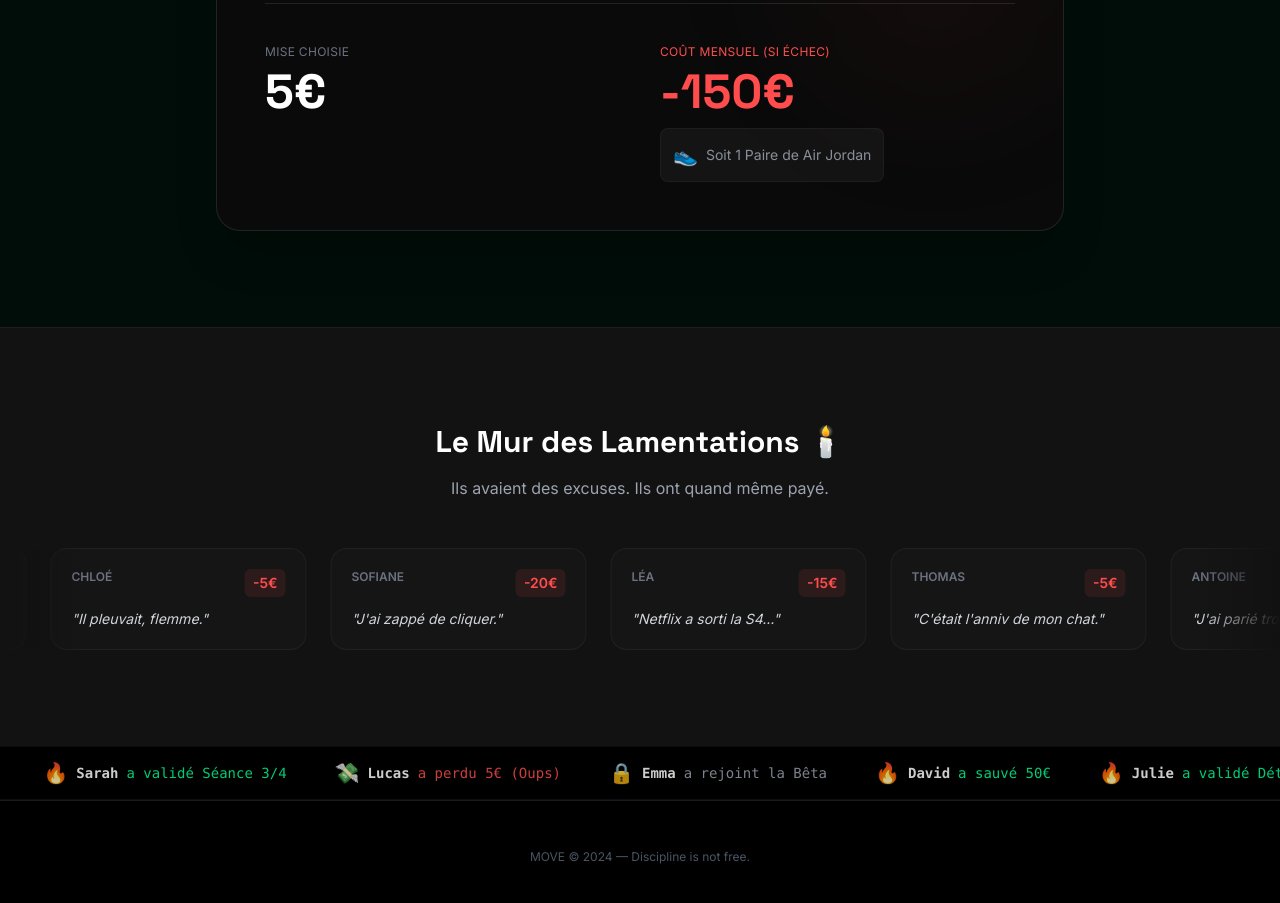
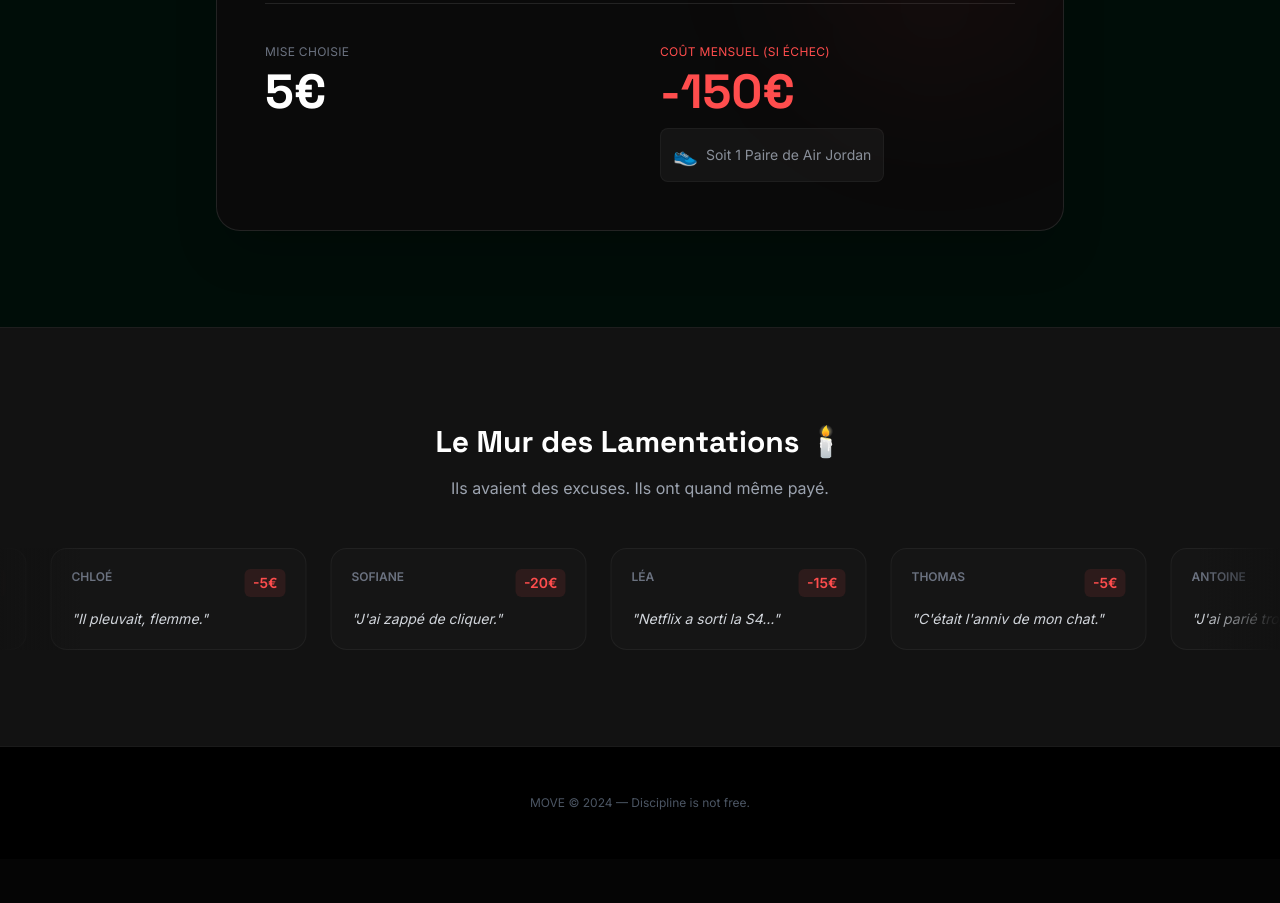
Before and after one commit to Vasla13/MOVE, a plain HTML site: page index.html in a window 1280 px wide. Shown: the part 1406-2309 px from the top of the page. After the commit the page ends 2265 px from the top, so only its background shows below. Drawn offline with nearby package versions, Linux system fonts and the light colour scheme.

Commit message:
Mise à jour de l'index HTML pour simplifier les commentaires et suppression de la section du ticker en direct. Réorganisation des sections dans le script JavaScript et ajustement des animations dans le CSS.

```diff
--- a/index.html
+++ b/index.html
@@ -127,7 +127,7 @@
         </div>
     </section>
 
-    <!-- CALCULATOR SECTION (Avec Visualisation de perte) -->
+    <!-- CALCULATOR SECTION -->
     <section id="calculator" class="py-24 relative overflow-hidden bg-black">
         <div class="absolute inset-0 bg-brand-green/5"></div>
         <div class="max-w-4xl mx-auto px-6 text-center relative z-10">
@@ -135,7 +135,6 @@
             <h2 class="text-4xl md:text-5xl font-display font-bold mb-12">Combien vaux ta parole ?</h2>
 
             <div class="bg-[#0A0A0A] border border-white/10 rounded-3xl p-8 md:p-12 shadow-2xl relative overflow-hidden">
-                <!-- Background Glow -->
                 <div class="absolute top-0 right-0 w-64 h-64 bg-brand-red/5 rounded-full blur-[80px] pointer-events-none"></div>
 
                 <div class="mb-12">
@@ -156,7 +155,6 @@
                         <p class="text-brand-red text-xs uppercase tracking-wide mb-2">Coût mensuel (si échec)</p>
                         <p class="text-5xl font-display font-bold text-brand-red mb-3" id="lossDisplay">-150€</p>
 
-                        <!-- NOUVEAU: Visualisation Concrète -->
                         <div id="lossEquivalent" class="text-sm text-gray-400 bg-white/5 p-3 rounded-lg border border-white/5 inline-flex items-center gap-2 animate-pulse-slow">
                             <span class="text-xl">👟</span>
                             <span>Soit 1 paire de Air Jordan</span>
@@ -167,14 +165,13 @@
         </div>
     </section>
 
-    <!-- NOUVEAU: WALL OF SHAME (Mur des Lamentations) -->
+    <!-- WALL OF SHAME (Mur des Lamentations) -->
     <section id="wall-of-shame" class="py-24 bg-brand-card border-t border-white/5 overflow-hidden">
         <div class="max-w-7xl mx-auto px-6 mb-12 text-center">
             <h2 class="text-3xl font-display font-bold mb-4">Le Mur des Lamentations 🕯️</h2>
             <p class="text-gray-400">Ils avaient des excuses. Ils ont quand même payé.</p>
         </div>
 
-        <!-- Carousel infini -->
         <div class="relative w-full overflow-hidden">
             <div class="absolute left-0 top-0 bottom-0 w-20 bg-gradient-to-r from-brand-card to-transparent z-10"></div>
             <div class="absolute right-0 top-0 bottom-0 w-20 bg-gradient-to-l from-brand-card to-transparent z-10"></div>
@@ -184,14 +181,6 @@
             </div>
         </div>
     </section>
-
-    <!-- TICKER LIVE MARKET -->
-    <div class="py-3 bg-black border-y border-white/5 overflow-hidden relative">
-        <div class="flex whitespace-nowrap animate-marquee">
-            <div class="flex gap-12 items-center px-4" id="tickerContent"></div>
-            <div class="flex gap-12 items-center px-4" id="tickerContentClone"></div>
-        </div>
-    </div>
 
     <!-- FOOTER -->
     <footer class="bg-black py-12 text-center border-t border-white/10">
--- a/script.js
+++ b/script.js
@@ -14,36 +14,8 @@ document.addEventListener("DOMContentLoaded", () => {
     successScreen.classList.add("hidden");
   };
 
-  // 2. LIVE TICKER (Preuve Sociale)
-  const tickerContainer = document.getElementById("tickerContent");
-  const tickerClone = document.getElementById("tickerContentClone");
-  const activities = [
-    { name: "Thomas", action: "a engagé 10€", type: "new" },
-    { name: "Sarah", action: "a validé Séance 3/4", type: "success" },
-    { name: "Lucas", action: "a perdu 5€ (Oups)", type: "fail" },
-    { name: "Emma", action: "a rejoint la Bêta", type: "new" },
-    { name: "David", action: "a sauvé 50€", type: "success" },
-    { name: "Julie", action: "a validé Détox", type: "success" },
-  ];
-  function createTickerItem(item) {
-    let icon =
-      item.type === "success" ? "🔥" : item.type === "fail" ? "💸" : "🔒";
-    let color =
-      item.type === "success"
-        ? "text-brand-green"
-        : item.type === "fail"
-        ? "text-brand-red"
-        : "text-gray-400";
-    return `<div class="flex items-center gap-2 text-sm font-mono opacity-80"><span class="text-xl">${icon}</span><span class="font-bold text-white">${item.name}</span><span class="${color}">${item.action}</span></div>`;
-  }
-  const tickerHTML = activities.map((item) => createTickerItem(item)).join("");
-  if (tickerContainer) {
-    tickerContainer.innerHTML = tickerHTML;
-    tickerClone.innerHTML = tickerHTML;
-  }
-
   // ============================================
-  // 3. CALCULATEUR AMÉLIORÉ (VISUALISATION)
+  // 2. CALCULATEUR AMÉLIORÉ (VISUALISATION)
   // ============================================
   const slider = document.getElementById("betSlider");
   const betDisplay = document.getElementById("betDisplay");
@@ -86,7 +58,7 @@ document.addEventListener("DOMContentLoaded", () => {
   }
 
   // ============================================
-  // 4. WALL OF SHAME (CAROUSEL)
+  // 3. WALL OF SHAME (CAROUSEL)
   // ============================================
   const shameContainer = document.getElementById("shameContainer");
   const shameData = [
@@ -117,7 +89,7 @@ document.addEventListener("DOMContentLoaded", () => {
     .join("");
   if (shameContainer) shameContainer.innerHTML = shameHTML;
 
-  // 5. MODAL
+  // 4. MODAL
   const modal = document.getElementById("modal");
   const openBtns = document.querySelectorAll(".open-modal-btn");
   const closeBtn = document.getElementById("closeModalBtn");
--- a/style.css
+++ b/style.css
@@ -58,7 +58,7 @@ body { background-color: #050505; color: white; overflow-x: hidden; }
 }
 .animate-scroll {
     display: flex;
-    animation: scroll 40s linear infinite; /* Plus lent pour qu'on puisse lire */
+    animation: scroll 40s linear infinite;
 }
 .animate-scroll:hover { animation-play-state: paused; }
 
```
